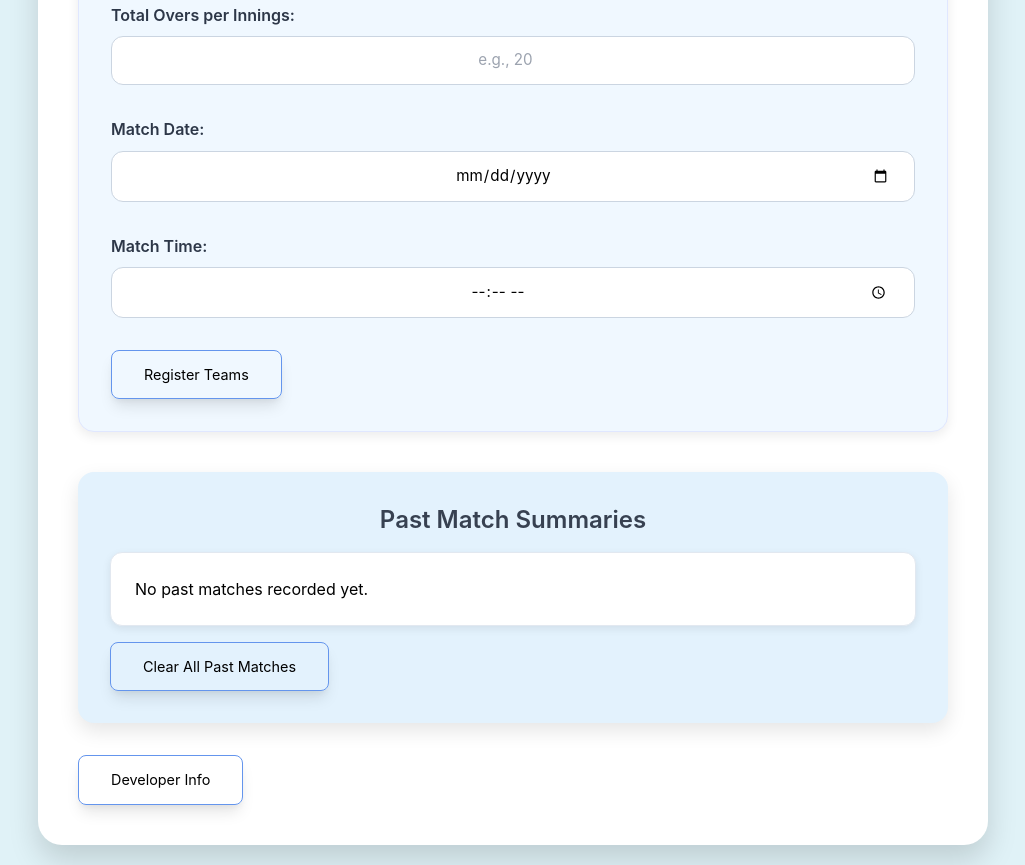
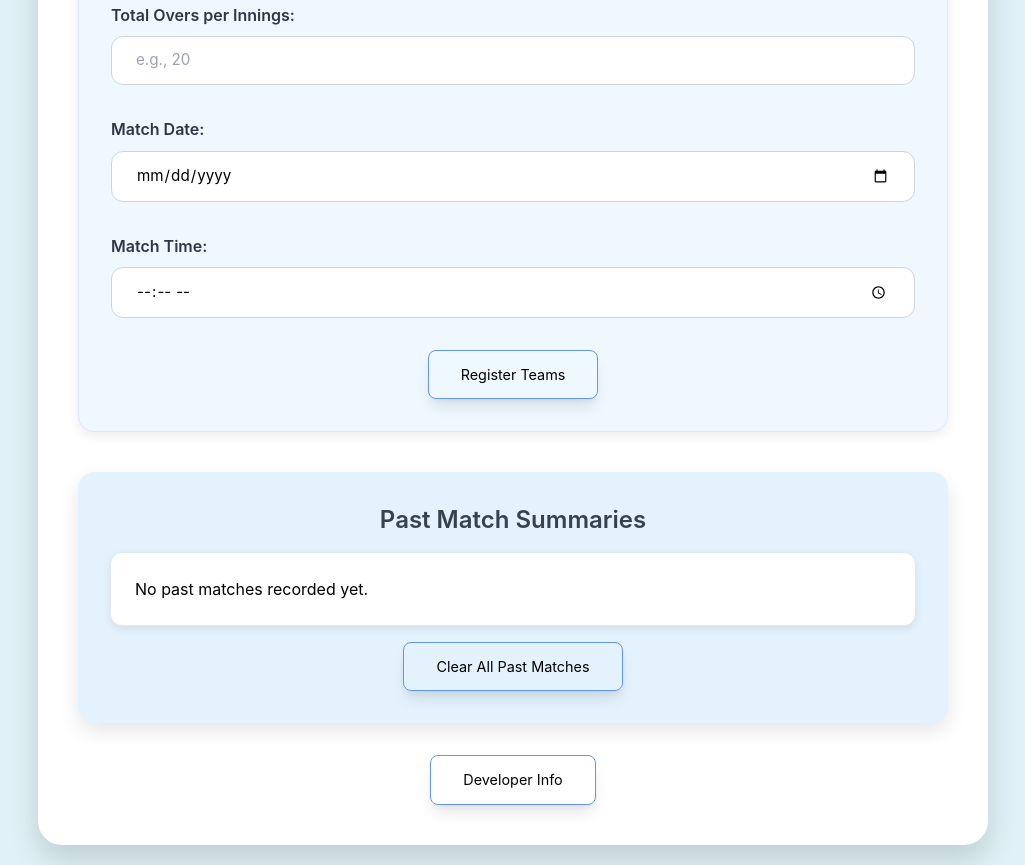
Before and after one commit to mdshariq2005/cricket-scorebook-app, a plain HTML site: page index.html in a window 1280 px wide. Shown: the part 851-1716 px from the top of the page, without its empty margins (127-1152 px from the left). Drawn offline with nearby package versions, Linux system fonts and the light colour scheme.

Commit message:
Update index.html
All the buttons are now centered align

```diff
--- a/index.html
+++ b/index.html
@@ -50,9 +50,7 @@
             font-size: 0.95rem; /* Slightly smaller font size for readability */
             box-sizing: border-box; /* Include padding in width */
             transition: border-color 0.2s ease-in-out, box-shadow 0.2s ease-in-out;
-            text-align: center; from here
-        }
-        text-align: center; from here
+        }
         input[type="text"]:focus,
         input[type="number"]:focus,
         input[type="date"]:focus, /* Added focus style for date input */
@@ -75,12 +73,12 @@
             box-shadow: 0 10px 15px -3px rgba(0, 0, 0, 0.1), 0 4px 6px -2px rgba(0, 0, 0, 0.05); /* Equivalent to shadow-lg */
             border: 1px solid #6495ED; /* Subtle border matching a slightly darker light blue */
             box-sizing: border-box; /* Ensure padding is included in element's total width and height */
-            /* Updated centering properties */
-            display: flex; /* Use flexbox for centering content */
-            justify-content: center; /* Center horizontally */
-            align-items: center; /* Center vertically */
+            /* These properties center the *content* inside the button */
+            display: flex;
+            justify-content: center;
+            align-items: center;
             white-space: nowrap; /* Prevent text from wrapping */
-            margin: 0 auto; /* Center the button itself as a block element */
+            /* Removed margin: 0 auto; from here, as parent flex will handle centering */
         }
         button:hover {
             background-color: #6495ED; /* Slightly darker light blue on hover */
@@ -107,14 +105,13 @@
         #clearPastMatchesBtn,
         #backToMainBtn,
         #endMatchBtn,
-        #showDeveloperInfoBtn { /* Added #showDeveloperInfoBtn here */
+        #showDeveloperInfoBtn {
             padding: 0.8rem 2rem; /* Slightly larger padding for main action buttons */
             font-size: 0.9rem; /* Slightly larger font for main action buttons */
         }
 
         /* Ensure score control buttons maintain their size or inherit the new default */
         .score-control-button {
-            /* Inherits general button styles, including flex centering */
             padding: 0.5rem 1rem; /* Slightly smaller padding for score controls */
         }
 
@@ -485,7 +482,7 @@
                     <input type="time" id="matchTime" name="matchTime" required>
                 </div>
 
-                <div class="text-center"> <!-- Centering div for the button -->
+                <div class="flex justify-center"> <!-- Changed from text-center to flex justify-center -->
                     <button type="submit">Register Teams</button>
                 </div>
             </form>
@@ -510,7 +507,7 @@
                         <option value="bowl">Bowl First</option>
                     </select>
                 </div>
-                <div class="text-center"> <!-- Centering div for the button -->
+                <div class="flex justify-center"> <!-- Changed from text-center to flex justify-center -->
                     <button id="proceedToMatchReadyBtn">Proceed to Match Ready</button>
                 </div>
             </div>
@@ -520,7 +517,9 @@
         <div id="matchReadySection" class="hidden bg-blue-50 p-6 rounded-lg shadow-md text-center mt-8">
             <h2 class="text-xl font-semibold text-blue-800 mb-4">Match Ready!</h2>
             <p id="registeredTeamsSummary" class="text-lg text-blue-700 mb-6"></p>
-            <button id="startMatchBtn">Start Match</button>
+            <div class="flex justify-center"> <!-- Added flex justify-center to center the button -->
+                <button id="startMatchBtn">Start Match</button>
+            </div>
         </div>
 
         <!-- Scoreboard Section (initially hidden) -->
@@ -812,7 +811,7 @@
                 </div>
             </div>
 
-            <div class="text-center mt-8">
+            <div class="flex justify-center mt-8 gap-4"> <!-- Changed from text-center to flex justify-center gap-4 -->
                 <button id="endMatchBtn" class="hidden">End Match</button>
                 <button id="newMatchBtn">New Match</button>
             </div>
@@ -824,7 +823,7 @@
             <ul id="pastMatchesList" class="past-matches-list">
                 <!-- Past matches will be loaded here from localStorage -->
             </ul>
-            <div class="text-center mt-4">
+            <div class="flex justify-center mt-4"> <!-- Changed from text-center to flex justify-center -->
                 <button id="clearPastMatchesBtn">Clear All Past Matches</button>
             </div>
         </div>
@@ -835,7 +834,9 @@
             <p>Developed by: SM0786</p>
             <p>Contact: testemail@gmail.com</p>
             <p>&copy; 2025 SM0786. All rights reserved.</p>
-            <button id="backToMainBtn">Back to Main</button>
+            <div class="flex justify-center"> <!-- Added flex justify-center to center the button -->
+                <button id="backToMainBtn">Back to Main</button>
+            </div>
         </div>
 
 
@@ -2722,7 +2723,7 @@
         // Event listeners for Developer Info page (NEW)
         // Add a button to the main app container to show developer info
         const developerInfoButtonContainer = document.createElement('div');
-        developerInfoButtonContainer.className = 'text-center mt-8';
+        developerInfoButtonContainer.className = 'flex justify-center mt-8'; // Changed from text-center to flex justify-center
         developerInfoButtonContainer.innerHTML = '<button id="showDeveloperInfoBtn">Developer Info</button>';
         document.querySelector('.app-container').appendChild(developerInfoButtonContainer);
         showDeveloperInfoBtn = document.getElementById('showDeveloperInfoBtn'); // Assign to the global variable
```
